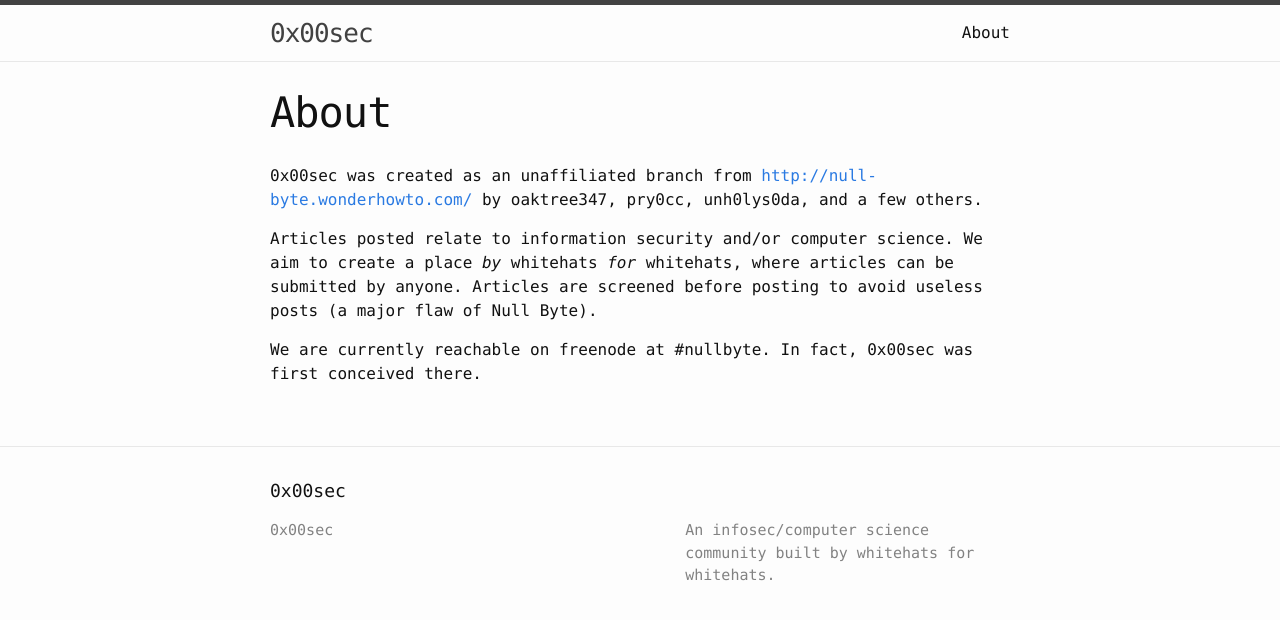
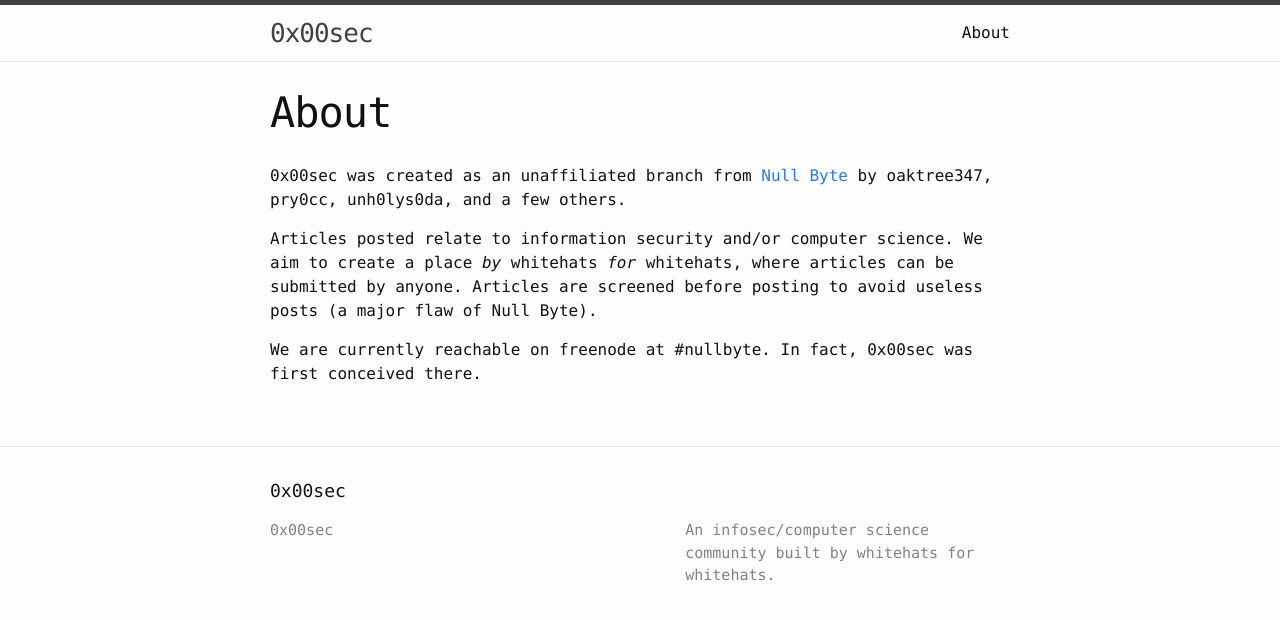
Before and after one commit to unh0lys0daz/0x00sec.github.io, a Jekyll site: the page built from about.md, in a window 1280 px wide. Shown: the top 620 px of the page. Built offline with Jekyll 4.4.1, drawn with Linux system fonts in a browser that asks for light colours; part of the change alters nothing that is shown.

Commit message:
Update about.md
fix link

```diff
--- a/about.md
+++ b/about.md
@@ -4,7 +4,7 @@ title: About
 permalink: /about/
 ---
 
-0x00sec was created as an unaffiliated branch from [http://null-byte.wonderhowto.com/](Null Byte) by oaktree347, pry0cc, unh0lys0da, and a few others.
+0x00sec was created as an unaffiliated branch from [Null Byte](http://null-byte.wonderhowto.com/) by oaktree347, pry0cc, unh0lys0da, and a few others.
 
 Articles posted relate to information security and/or computer science. We aim to create a place _by_ whitehats _for_ whitehats, where articles can be submitted by anyone. Articles are screened before posting to avoid useless posts (a major flaw of Null Byte).
 
```
